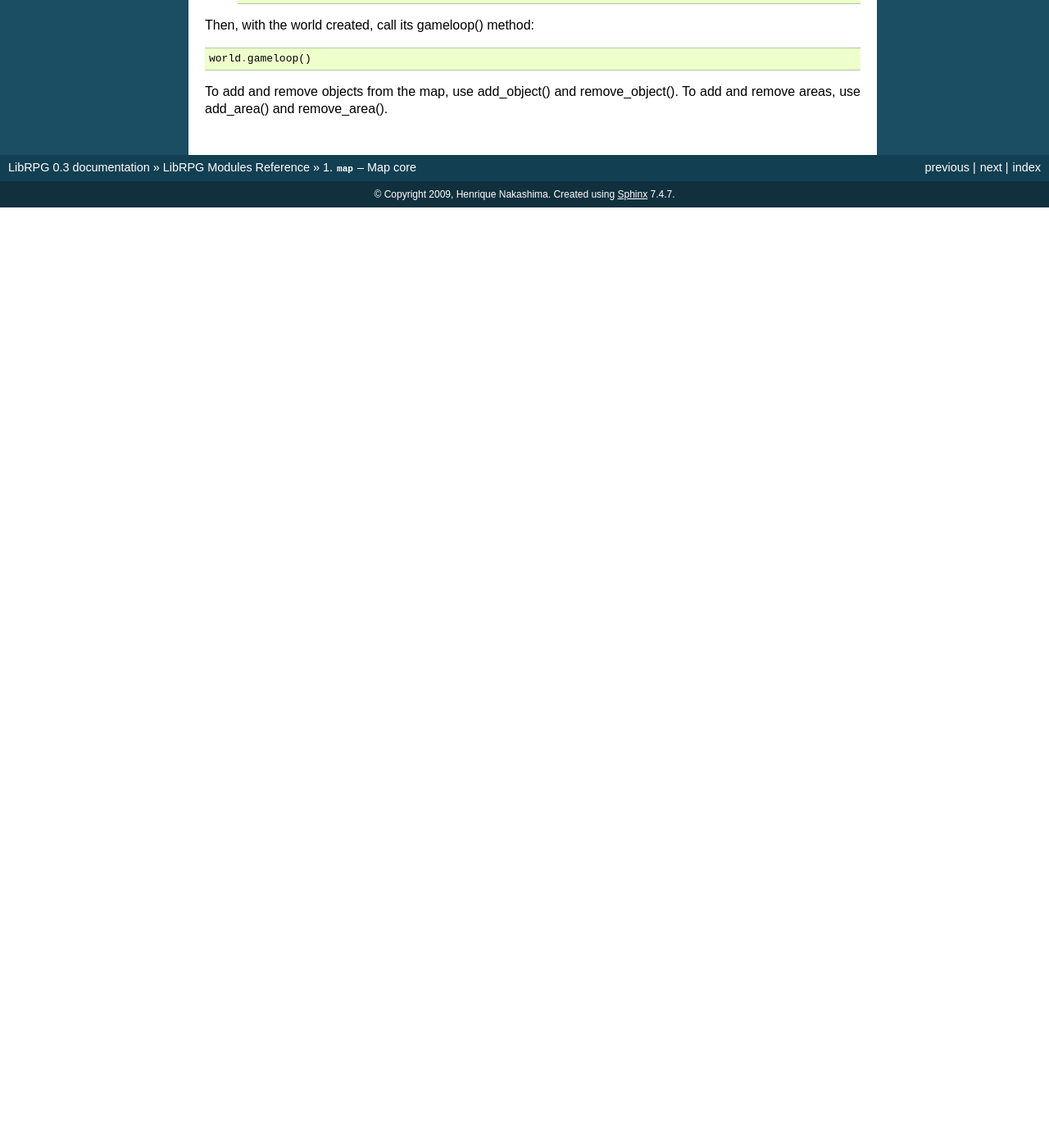
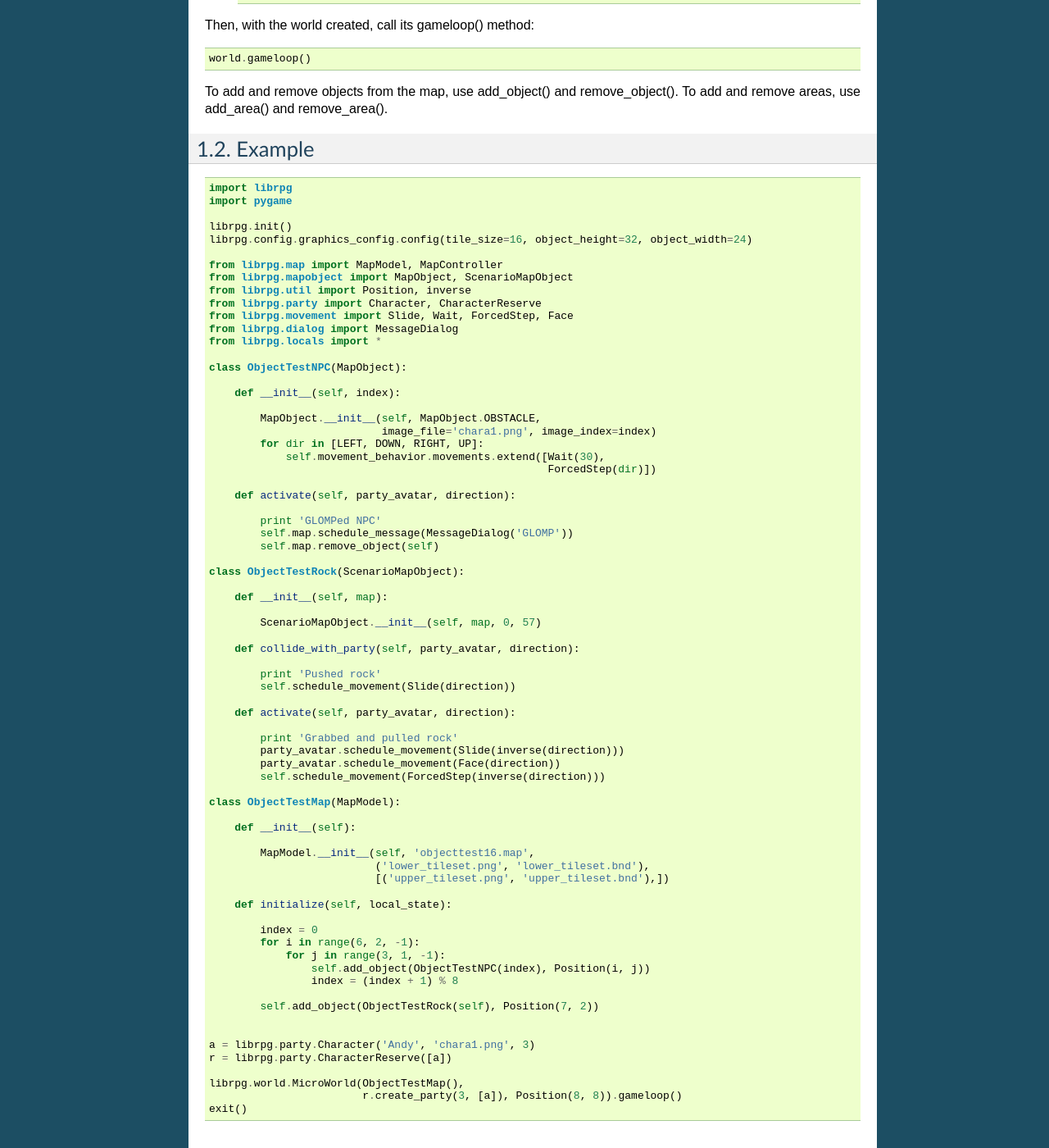
Before and after one commit to jmeickle/libRPG, a Sphinx documentation site: the page built from docs/reference/source/reference/map.rst, in a window 1280 px wide and 1400 px high, scrolled down 750 px. Shown: the whole window at 82% size. Built offline with Sphinx 7.4.7, drawn with Linux system fonts in a browser that asks for light colours; before the commit the page ends 1003 px from its top, so only the background shows below that.

Commit message:
- Example added to map docs

```diff
--- a/docs/reference/source/reference/map.rst
+++ b/docs/reference/source/reference/map.rst
@@ -35,3 +35,82 @@ Then, with the world created, call its gameloop() method::
     world.gameloop()
 
 To add and remove objects from the map, use add_object() and remove_object(). To add and remove areas, use add_area() and remove_area().
+
+Example
+-------
+
+::
+
+    import librpg
+    import pygame
+
+    librpg.init()
+    librpg.config.graphics_config.config(tile_size=16, object_height=32, object_width=24)
+
+    from librpg.map import MapModel, MapController
+    from librpg.mapobject import MapObject, ScenarioMapObject
+    from librpg.util import Position, inverse
+    from librpg.party import Character, CharacterReserve
+    from librpg.movement import Slide, Wait, ForcedStep, Face
+    from librpg.dialog import MessageDialog
+    from librpg.locals import *
+
+    class ObjectTestNPC(MapObject):
+
+        def __init__(self, index):
+
+            MapObject.__init__(self, MapObject.OBSTACLE,
+                               image_file='chara1.png', image_index=index)
+            for dir in [LEFT, DOWN, RIGHT, UP]:
+                self.movement_behavior.movements.extend([Wait(30),
+                                                         ForcedStep(dir)])
+
+        def activate(self, party_avatar, direction):
+
+            print 'GLOMPed NPC'
+            self.map.schedule_message(MessageDialog('GLOMP'))
+            self.map.remove_object(self)
+
+    class ObjectTestRock(ScenarioMapObject):
+
+        def __init__(self, map):
+
+            ScenarioMapObject.__init__(self, map, 0, 57)
+
+        def collide_with_party(self, party_avatar, direction):
+
+            print 'Pushed rock'
+            self.schedule_movement(Slide(direction))
+
+        def activate(self, party_avatar, direction):
+
+            print 'Grabbed and pulled rock'
+            party_avatar.schedule_movement(Slide(inverse(direction)))
+            party_avatar.schedule_movement(Face(direction))
+            self.schedule_movement(ForcedStep(inverse(direction)))
+
+    class ObjectTestMap(MapModel):
+
+        def __init__(self):
+
+            MapModel.__init__(self, 'objecttest16.map',
+                              ('lower_tileset.png', 'lower_tileset.bnd'),
+                              [('upper_tileset.png', 'upper_tileset.bnd'),])
+
+        def initialize(self, local_state):
+
+            index = 0
+            for i in range(6, 2, -1):
+                for j in range(3, 1, -1):
+                    self.add_object(ObjectTestNPC(index), Position(i, j))
+                    index = (index + 1) % 8
+
+            self.add_object(ObjectTestRock(self), Position(7, 2))
+
+
+    a = librpg.party.Character('Andy', 'chara1.png', 3)
+    r = librpg.party.CharacterReserve([a])
+
+    librpg.world.MicroWorld(ObjectTestMap(),
+                            r.create_party(3, [a]), Position(8, 8)).gameloop()
+    exit()
```
